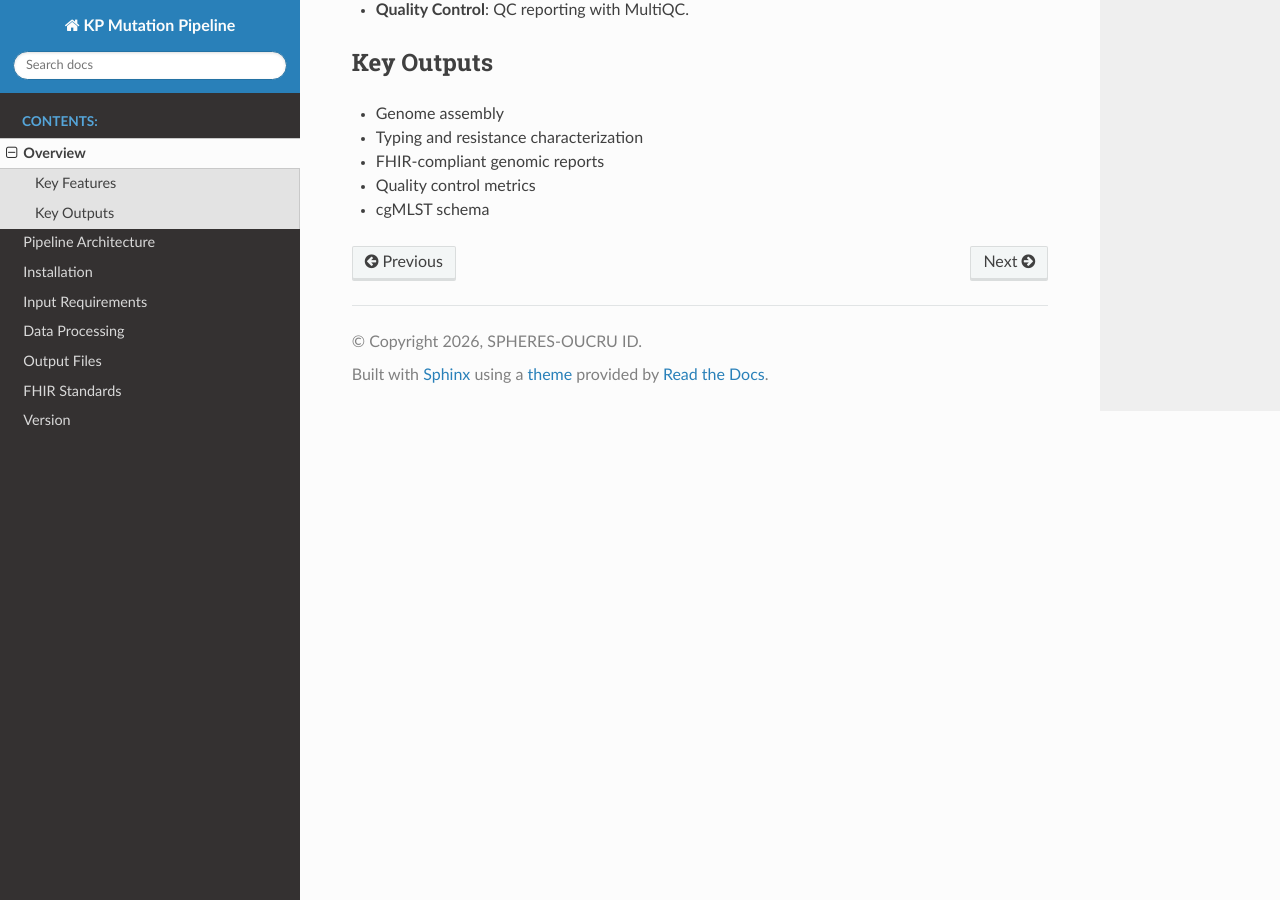
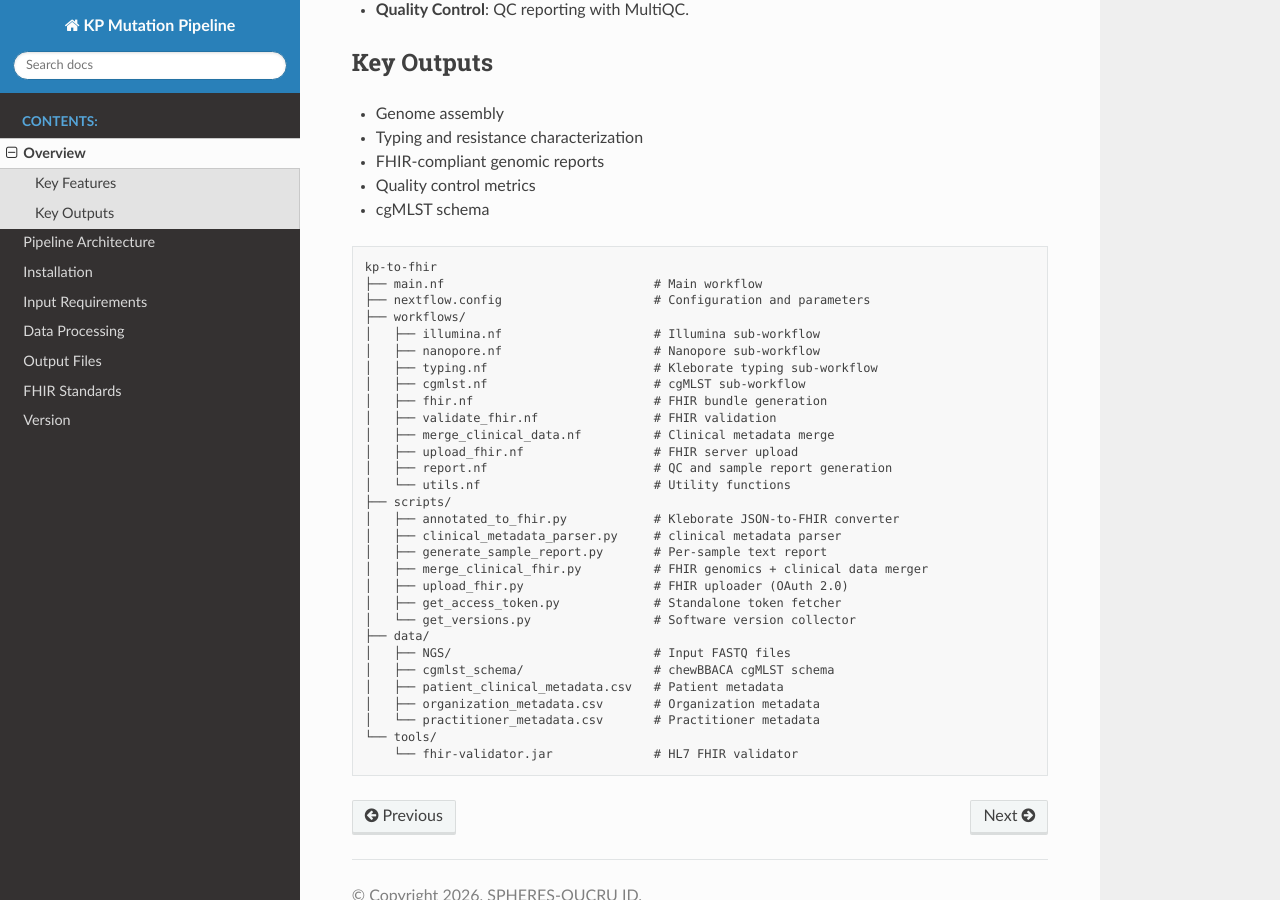
Before and after one commit to robind1/KP-pipeline-docs, a Sphinx documentation site: the page built from docs/source/overview.md, in a window 1280 px wide and 900 px high, scrolled down 506 px. Built offline with Sphinx 7.4.7 and the Read the Docs theme 3.1.0, drawn with Linux system fonts in a browser that asks for light colours.

Commit message:
Update overview.md

````diff
--- a/docs/source/overview.md
+++ b/docs/source/overview.md
@@ -15,3 +15,36 @@
 * FHIR-compliant genomic reports
 * Quality control metrics
 * cgMLST schema
+
+```
+kp-to-fhir
+├── main.nf                             # Main workflow
+├── nextflow.config                     # Configuration and parameters
+├── workflows/
+│   ├── illumina.nf                     # Illumina sub-workflow
+│   ├── nanopore.nf                     # Nanopore sub-workflow
+│   ├── typing.nf                       # Kleborate typing sub-workflow
+│   ├── cgmlst.nf                       # cgMLST sub-workflow
+│   ├── fhir.nf                         # FHIR bundle generation
+│   ├── validate_fhir.nf                # FHIR validation
+│   ├── merge_clinical_data.nf          # Clinical metadata merge
+│   ├── upload_fhir.nf                  # FHIR server upload
+│   ├── report.nf                       # QC and sample report generation
+│   └── utils.nf                        # Utility functions
+├── scripts/
+│   ├── annotated_to_fhir.py            # Kleborate JSON-to-FHIR converter
+│   ├── clinical_metadata_parser.py     # clinical metadata parser
+│   ├── generate_sample_report.py       # Per-sample text report
+│   ├── merge_clinical_fhir.py          # FHIR genomics + clinical data merger
+│   ├── upload_fhir.py                  # FHIR uploader (OAuth 2.0)
+│   ├── get_access_token.py             # Standalone token fetcher
+│   └── get_versions.py                 # Software version collector
+├── data/
+│   ├── NGS/                            # Input FASTQ files
+│   ├── cgmlst_schema/                  # chewBBACA cgMLST schema
+│   ├── patient_clinical_metadata.csv   # Patient metadata
+│   ├── organization_metadata.csv       # Organization metadata
+│   └── practitioner_metadata.csv       # Practitioner metadata
+└── tools/
+    └── fhir-validator.jar              # HL7 FHIR validator
+```
````
